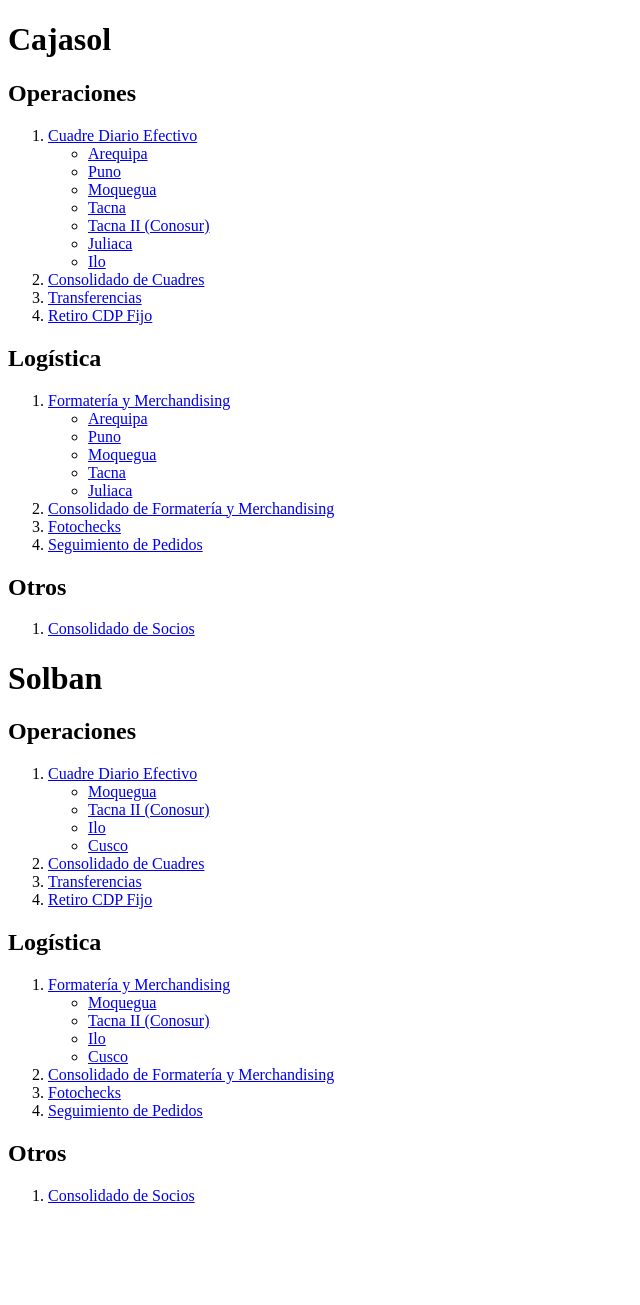
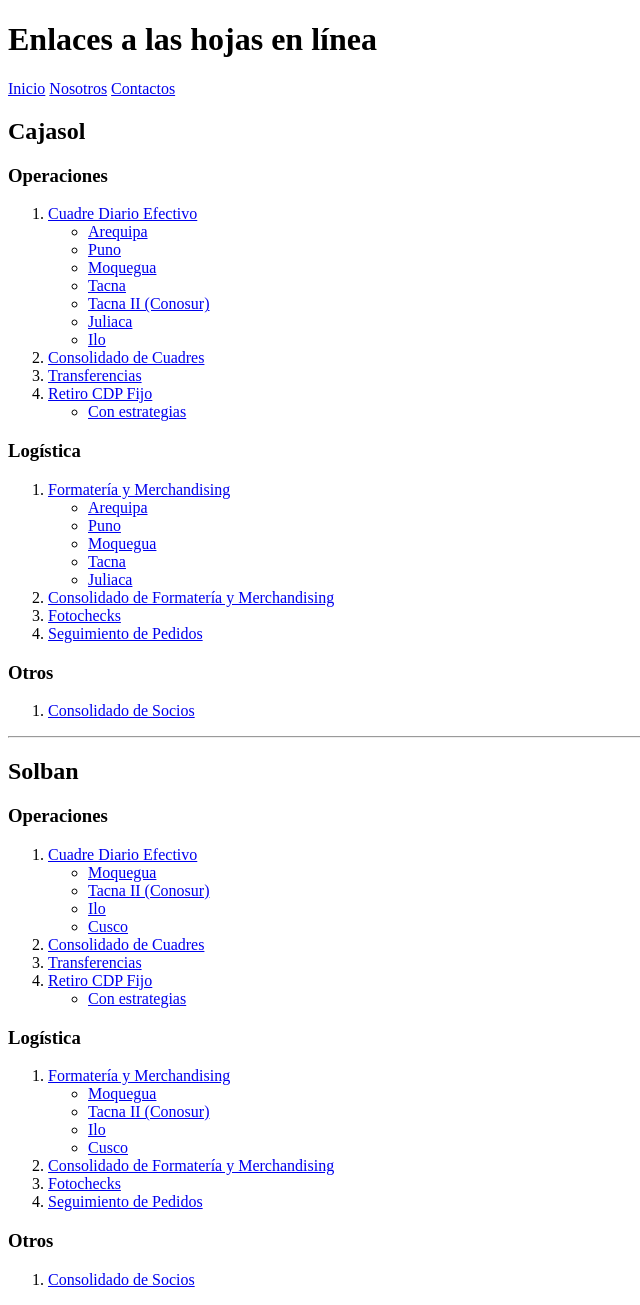
Before and after one commit to rooney2j/Cajasol-Enlaces, a Django app: page / in a window 1280 px wide. Shown: the whole page, without its empty margins (0-640 px from the left). Before the commit the page ends 1203 px from the top, so only its background shows below. Run offline with Django 3.2, Linux system fonts and the light colour scheme.

Commit message:
Agregada hoja Retiro CDP Fijo con Estrategias

```diff
--- a/templates/index.html
+++ b/templates/index.html
@@ -2,11 +2,23 @@
 <html lang="es" dir="ltr">
   <head>
     <meta charset="utf-8">
-    <title></title>
+    <title>Enlaces a hojas en línea</title>
   </head>
   <body>
-    <h1>Cajasol</h1>
-    <h2>Operaciones</h2>
+
+    <header>
+      <h1>Enlaces a las hojas en línea</h1>
+    </header>
+
+    <nav>
+      <a href="#">Inicio</a>
+      <a href="#">Nosotros</a>
+      <a href="#">Contactos</a>
+    </nav>
+
+    <main>
+      <h2>Cajasol</h2>
+      <h3>Operaciones</h3>
       <ol>
         <li>
           <a href="#">
@@ -64,10 +76,16 @@
         <li>
           <a href="https://docs.google.com/spreadsheets/d/1pTUJxVEcsMrIlkoJyNTer3awUXIX6v31U2VA6MYGp9M/edit?usp=sharing
   " target="_blank">Retiro CDP Fijo</a>
+
+          <ul>
+            <li>
+              <a href="https://docs.google.com/spreadsheets/d/1qwNWbnjqoFJTqPlVG2M2LJeLWCX2b-c0LuNgZgJ01aY/edit?usp=sharing">Con estrategias</a>
+            </li>
+          </ul>
         </li>
       </ol>
 
-    <h2>Logística</h2>
+      <h3>Logística</h3>
       <ol>
         <li>
           <a href="#">
@@ -112,7 +130,7 @@
         </li>
       </ol>
 
-    <h2>Otros</h2>
+      <h3>Otros</h3>
       <ol>
         <li>
           <a href="https://docs.google.com/spreadsheets/d/1Ft6xcvmuS06_AHBUkIVnbz4DxAg56WoUy4gkg6x90bE/edit?usp=sharing" target="_blank">
@@ -120,8 +138,10 @@
           </a>
       </ol>
 
-    <h1> Solban </h1>
-    <h2>Operaciones</h2>
+      <hr>
+
+      <h2> Solban </h2>
+      <h3>Operaciones</h3>
       <ol>
         <li>
           <a href="#">
@@ -165,10 +185,16 @@
         <li>
           <a href="https://docs.google.com/spreadsheets/d/1pTUJxVEcsMrIlkoJyNTer3awUXIX6v31U2VA6MYGp9M/edit?usp=sharing
   " target="_blank">Retiro CDP Fijo</a>
+
+          <ul>
+            <li>
+              <a href="https://docs.google.com/spreadsheets/d/1qwNWbnjqoFJTqPlVG2M2LJeLWCX2b-c0LuNgZgJ01aY/edit?usp=sharing">Con estrategias</a>
+            </li>
+          </ul>
         </li>
       </ol>
 
-    <h2>Logística</h2>
+      <h3>Logística</h3>
       <ol>
         <li>
           <a href="#">
@@ -206,12 +232,14 @@
         </li>
       </ol>
 
-    <h2>Otros</h2>
+      <h3>Otros</h3>
       <ol>
         <li>
           <a href="https://docs.google.com/spreadsheets/d/1Ft6xcvmuS06_AHBUkIVnbz4DxAg56WoUy4gkg6x90bE/edit?usp=sharing" target="_blank">
             Consolidado de Socios
           </a>
       </ol>
+
+    </main>
   </body>
 </html>
```
Lines whose indentation alone changed are shown as unchanged.
